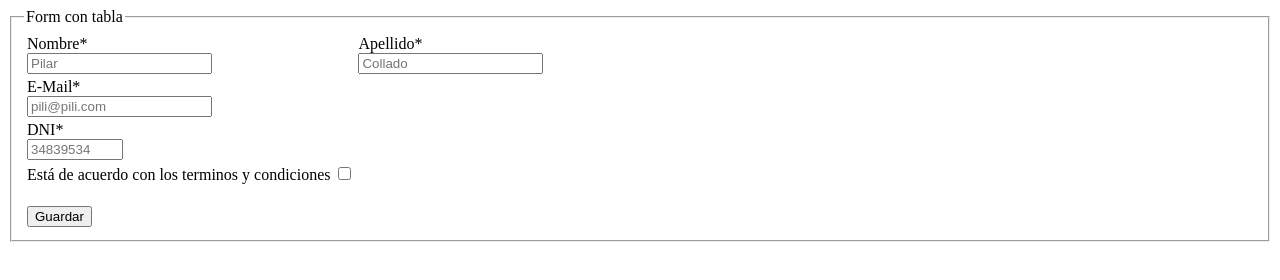
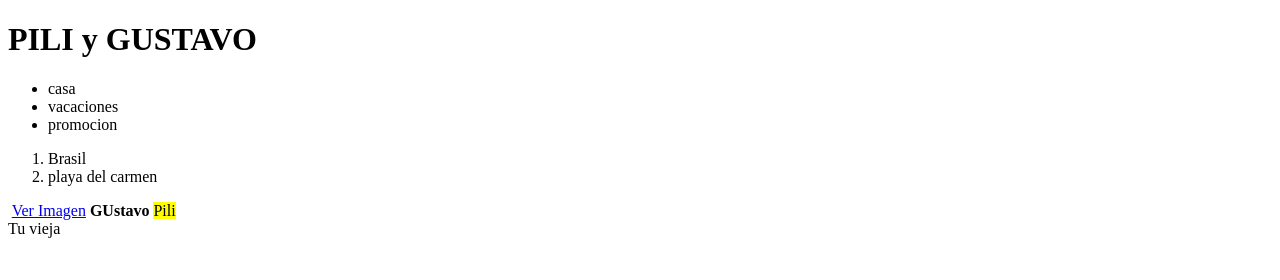
Before and after one commit to gusfgs36/gusfgs36.github.io, a plain HTML site: page index.html in a window 1280 px wide. Drawn offline with Linux system fonts and the light colour scheme.

Commit message:
=foto clase 4

```diff
--- a/index.html
+++ b/index.html
@@ -1,49 +1,33 @@
 <!DOCTYPE html>
-<html lang="en">
+
+<html><!--etiqueta de apertura-->
+
 <head>
-    <meta charset="UTF-8">
+    <title>Clase3 - HTML</title>
+</head>
 
-</head>
 <body>
-    <fieldset>
-        <legend>Form con tabla</legend>
-        <form action="../Clase 6/index.html">
-            <table>
-                <tr>
-                    <td>
-                        <label>Nombre*</label><br>
-                        <input type="text" name="nombre" placeholder="Pilar">
-                    </td>
-                    <td>
-                        <label>Apellido*</label><br>
-                        <input type="text" name="apellido" placeholder="Collado">
-                    </td>
-                </tr>
-                <tr>
-                    <td>
-                        <label>E-Mail*</label><br>
-                        <input type="text" name="email" placeholder="pili@pili.com">
-                    </td>
-                </tr>
-                <tr>
-                    <td>
-                        <label>DNI*</label><br>
-                        <input type="number" name="dni" placeholder="34839534" min="00000000" max="9999999">
-                    </td>
-                </tr>
-                <tr>
-                    <td>
-                        <label>Está de acuerdo con los terminos y condiciones</label>
-                        <input type="checkbox" name="th" value="SI">
-                    </td>
-                </tr>
-                <tr>
-                    <td><br>
-                        <input type="submit" value="Guardar">
-                    </td>
-                </tr>
-            </table>
-        </form>
-    </fieldset>
+    <h1>PILI y GUSTAVO   </h1>
+
+    <ul>
+        <li>casa</li>
+        <li>vacaciones</li>
+        <li>promocion</li>
+    </ul>
+    <ol>
+        <li>Brasil</li>
+        <li>playa del carmen</li>
+    </ol>
+
+    <img scr="https://picsum.photos/id/237/200/300">
+
+    <a href="https://picsum.photos/id/237/200/300" target="_blank">Ver Imagen</a>
+
+    <b>GUstavo</b>
+    <mark>Pili</mark>
+    <br>
+    Tu vieja
+
 </body>
+
 </html>
```
